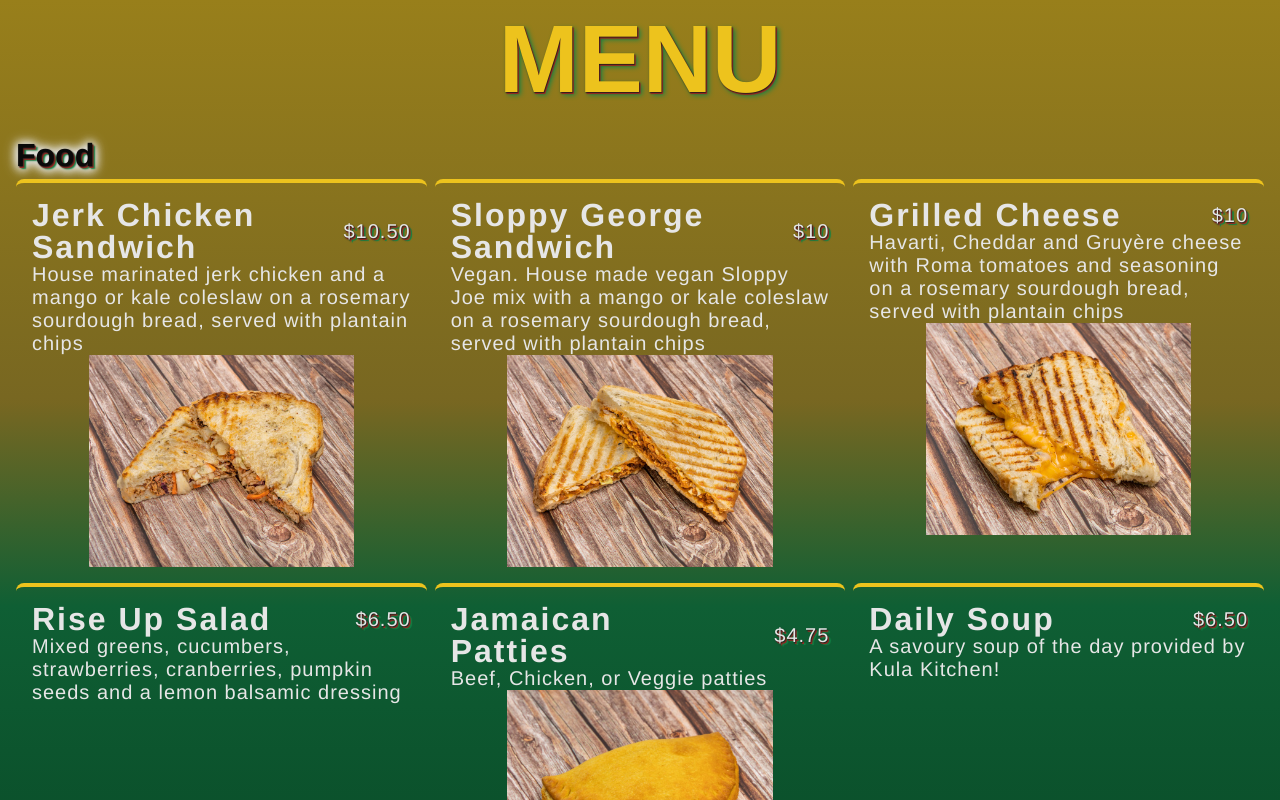
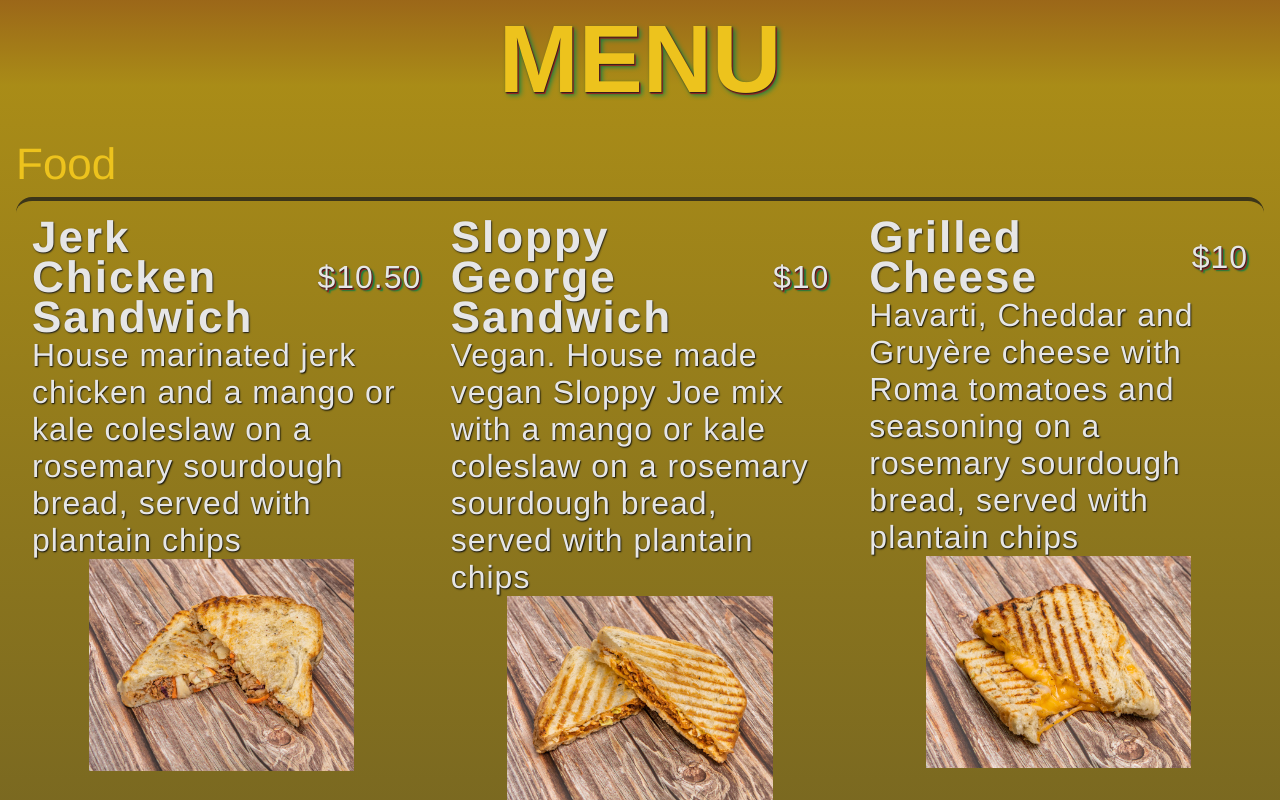
Before and after one commit to ntkunz/riseup, a React (Vite) app: page / in a window 1280 px wide. Shown: the part 1440-2240 px from the top of the page. Built offline with nearby package versions, Linux system fonts and the light colour scheme; a web font is replaced by a local one.

Commit message:
enlargen fonts, unmuddle menu

```diff
--- a/src/components/Header/Header.jsx
+++ b/src/components/Header/Header.jsx
@@ -9,8 +9,8 @@ export default function Header() {
             <img src={logoColorPNG} alt="RiseUp Marketplace logo laid over image of the store" className="header__logo" />
             <div className="header__details-container">
 
-               <time className="header__details">Monday - Friday 9-6 , Sat 10-4</time>
-               <address className="header__details">704 Vernon Dr. Vancouver, BC</address>
+               <time className="header__details"><p>Monday - Friday 9-6 , Sat 10-4</p></time>
+               <address className="header__details"><p>704 Vernon Dr. Vancouver, BC</p></address>
             </div>
          </div>
          <img className="header__image" src="/images/riseup-marketplace-front-view.jpg" alt="Photography of the front of Rise Up MarketPlace" />
--- a/src/components/Menu/Menu.scss
+++ b/src/components/Menu/Menu.scss
@@ -8,7 +8,10 @@
   container-type: inline-size;
 
   &__item-container {
-    border-bottom: $red-dark solid 0.25rem;
+    border-bottom: rgba($black-light, 0.75) solid 0.25rem;
+    border-top: rgba($black-light, 0.75) solid 0.25rem;
+    border-radius: 1rem;
+    margin-bottom: 2rem;
 
     @include tablet {
       display: flex;
@@ -25,22 +28,17 @@
 
   &__subtitle {
     font-size: $font-size-medium;
-    color: $black-dark;
-    text-shadow: $multi-color-shadow;
-    filter: drop-shadow(0px 1px 5px $white-dark)
-      drop-shadow(-1px -1px 5px $white-dark);
+    font-weight: normal;
+    color: $yellow-light;
     @include tablet {
       text-align: left;
     }
   }
 
   &__category {
-    border-top: $yellow-light solid 0.25rem;
-    margin-bottom: 1rem;
     padding: 1rem;
     border-radius: 0.5rem;
-    // still unsure if I want to make each category box-shadowed so leaving in
-    // box-shadow: $yellow-dark 0.0625rem 0.0625rem 0.2rem;
+    margin-bottom: 2rem;
 
     @include tablet {
       text-align: left;
@@ -48,7 +46,7 @@
       flex-direction: column;
       width: 48%;
       flex-grow: 1;
-      margin-bottom: 0;
+      // margin-bottom: 0;
     }
 
     @include desktop {
@@ -84,8 +82,10 @@
 
   &__item-title {
     color: $white-dark;
+    text-shadow: 0.05rem 0.05rem 0.1rem $black-light;
     font-weight: 700;
     letter-spacing: 0.125rem;
+    line-height: 2.5rem;
   }
 
   &__item-price {
@@ -95,7 +95,9 @@
 
   &__item-description {
     color: $white-dark;
-    text-shadow: black;
+    // text-shadow: black;
+    // text-shadow: $multi-color-shadow;
+    text-shadow: 0.05rem 0.05rem 0.1rem $black-dark;
     line-height: normal;
   }
 
--- a/src/styles/_variables.scss
+++ b/src/styles/_variables.scss
@@ -28,5 +28,7 @@ $section-padding-tablet: 4rem;
 
 $font-size-extra-large: clamp(3rem, 12cqi, 6rem);
 $font-size-large: clamp(2rem, 8cqi, 4rem);
-$font-size-medium: clamp(1.25rem, 6cqi, 2rem);
-$font-size-small: clamp(1rem, 4cqi, 1.25rem);
+// $font-size-medium: clamp(1.25rem, 6cqi, 2rem);
+// $font-size-small: clamp(1rem, 4cqi, 1.25rem);
+$font-size-medium: clamp(1.625rem, 7cqi, 2.75rem);
+$font-size-small: clamp(1.25rem, 6cqi, 2rem);
```
